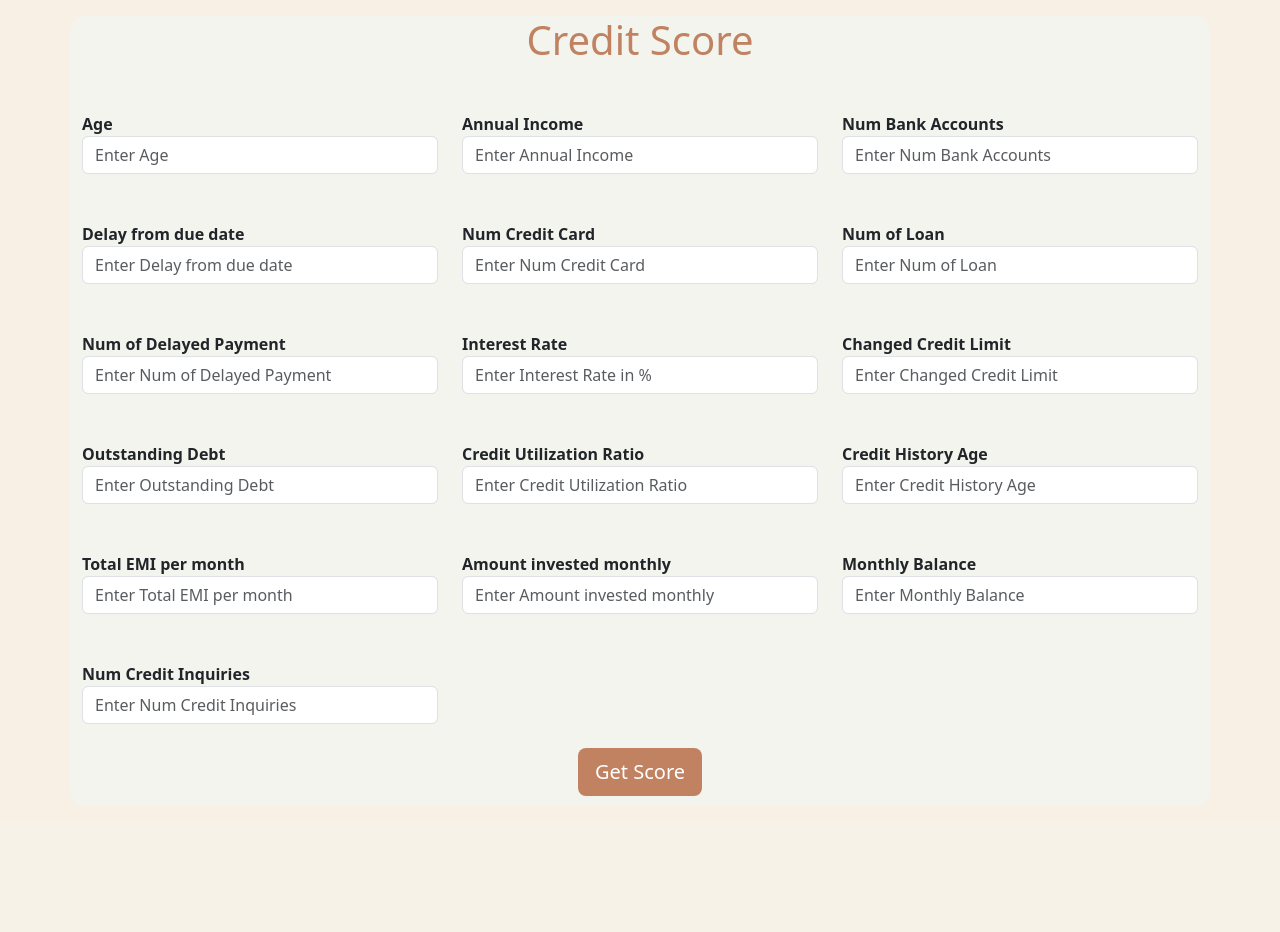
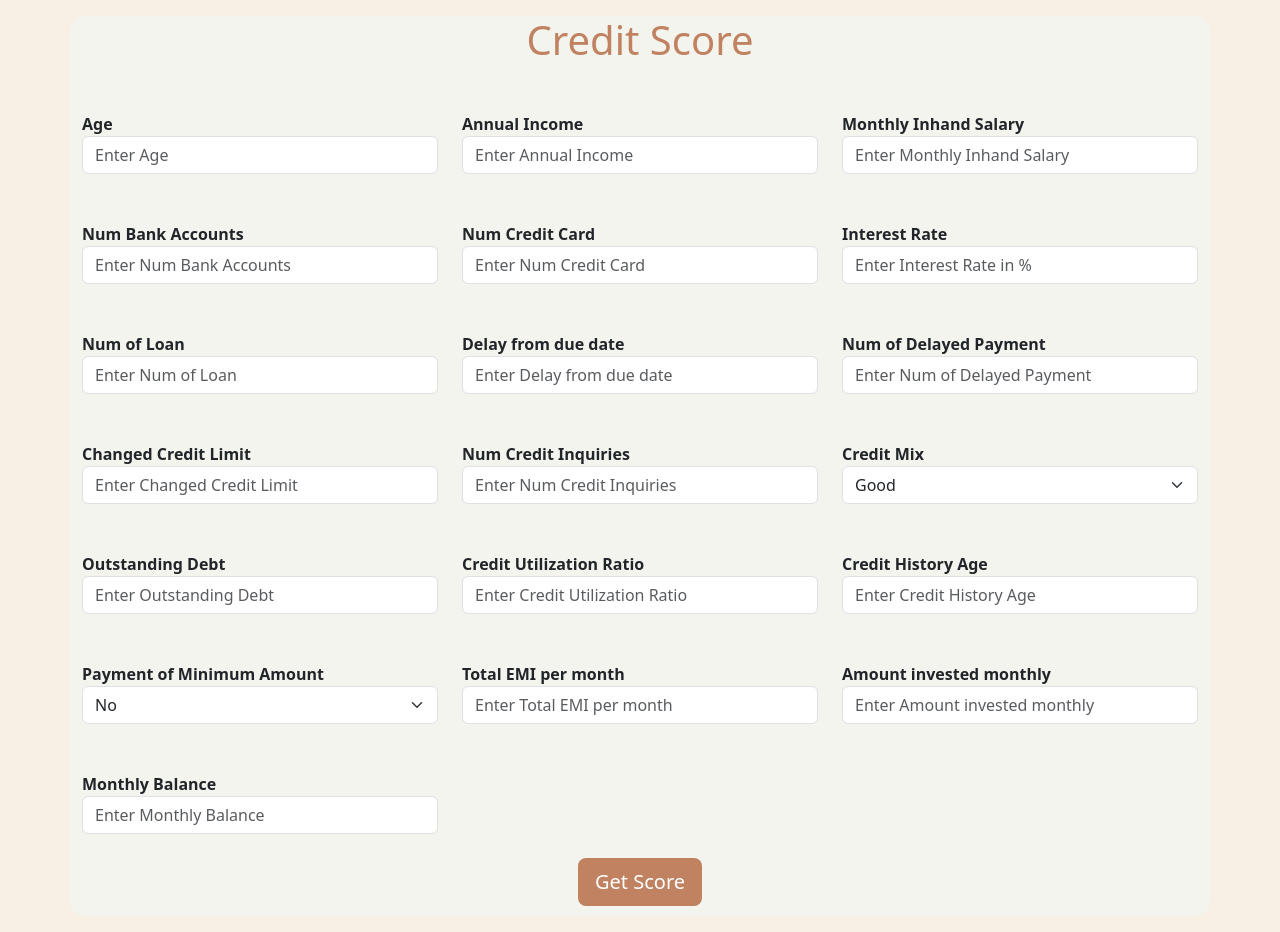
Before and after one commit to KSRAO-2002/Credict-Score-Prediction-and-Chatbot, a Flask app: page /predict in a window 1280 px wide. Shown: the part 56-988 px from the top of the page. Before the commit the page ends 852 px from the top, so only its background shows below. Run offline with Flask 3, Linux system fonts and the light colour scheme; parts of the project's set-up code (start-up, migrations or seed data) failed here and were passed over.

Commit message:
Credit Score is being displayed(low ball)

```diff
--- a/app.py
+++ b/app.py
@@ -1,161 +1,18 @@
-# from flask import Flask, url_for, render_template, request, redirect, session
-# from flask_sqlalchemy import SQLAlchemy
-# from transformers import AutoModelForCausalLM, AutoTokenizer
-# import sqlite3
-# # import bcrypt
-# import torch
-# import secrets
+from flask import Flask, url_for, render_template, request, redirect, session, flash
+from flask_sqlalchemy import SQLAlchemy
+from chatbot import get_Chat_response
+import sqlite3
+# import bcrypt
+import secrets
+import pickle
+import numpy as np
 
-
-# tokenizer = AutoTokenizer.from_pretrained("microsoft/DialoGPT-medium")
-# model = AutoModelForCausalLM.from_pretrained("microsoft/DialoGPT-medium")
-
-
-# app = Flask(__name__)
-# app.config['SQLALCHEMY_DATABASE_URI'] = 'sqlite:///users.db'
-# db = SQLAlchemy(app)
-# app.secret_key = secrets.token_hex(16)
-
-# class User(db.Model):
-#     id = db.Column(db.Integer, primary_key=True)
-#     username = db.Column(db.String(100), unique=True)
-#     password = db.Column(db.String(100))
-
-#     def __init__(self, username, password):
-#         self.username = username
-#         self.password = password
-# class CustomerDetails(db.Model):
-#     id = db.Column(db.Integer, primary_key=True)
-#     Age = db.Column(db.Integer)
-#     Annual_Income = db.Column(db.Integer)
-#     Num_Bank_Accounts = db.Column(db.Integer)
-
-#     def __init__(self, Age, Annual_income, Num_Bank_Accounts):
-#         self.Age = Age
-#         self.Annual_Income = Annual_income
-#         self.Num_Bank_Accounts = Num_Bank_Accounts
-
-# def create_database():
-#     database_file = 'users.db'
-#     with app.app_context():
-#         conn = sqlite3.connect(database_file)
-#         create_tables()
-#         conn.close()
-
-# # Function to create the database tables
-# def create_tables():
-#     with app.app_context():
-#         db.create_all()
-
-# @app.route('/', methods=['GET'])
-# def index():
-#     if session.get('logged_in'):
-#         return render_template('home.html')
-
-#     else:
-#         return render_template('index.html', message="Hello!")
-
-
-# @app.route('/register/', methods=['GET', 'POST'])
-# def register():
-#     if request.method == 'POST':
-#         try:
-#             db.session.add(User(username=request.form['username'], password=request.form['password']))
-#             db.session.commit()
-#             return redirect(url_for('login'))
-#         except Exception as e:
-#             # Print the exception to understand the specific issue
-#             print(f"Error: {str(e)}")
-#             return render_template('index.html', message="User Already Exists")
-#     else:
-#         return render_template('register.html')
-
-
-# @app.route('/login/', methods=['GET', 'POST'])
-# def login():
-#     if request.method == 'GET':
-#         return render_template('login.html')
-#     else:
-#         u = request.form['username']
-#         p = request.form['password']
-#         data = User.query.filter_by(username=u, password=p).first()
-#         if data is not None:
-#             session['logged_in'] = True
-#             return redirect(url_for('index'))
-#         return render_template('index.html', message="Incorrect Details")
-
-# @app.route('/logout', methods=['GET', 'POST'])
-# def logout():
-#     session['logged_in'] = False
-#     return redirect(url_for('index'))
-
-# @app.route('/predictscore', methods=['GET', 'POST'])
-# def predictscore():
-#     if request.method == 'POST':
-#         # Extract data from the form
-#         Age = request.form['Age']
-#         Annual_Income = request.form['Annual_Income']
-#         Num_Bank_Accounts = request.form['Num_Bank_Accounts']
-#         print(Age, Annual_Income, Num_Bank_Accounts)
-#         # Add more fields as needed
-
-#         # Create a new CustomerDetails record and add it to the database
-#         customer = CustomerDetails(Age=Age, Annual_Income=Annual_Income, Num_Bank_Accounts=Num_Bank_Accounts)
-#         db.session.add(customer)
-#         db.session.commit()
-
-# @app.route('/predict', methods=['GET', 'POST'])
-# def predict():
-#     # session['logged_in'] = False
-#     return render_template('form.html')
-#     return redirect(url_for('form'))
-
-# @app.route("/get", methods=["GET", "POST"])
-# def chat():
-#     msg = request.form["msg"]
-#     input = msg
-#     return get_Chat_response(input)
-
-# def get_Chat_response(text):
-#     # Let's chat for 5 lines
-#     for step in range(5):
-#         # encode the new user input, add the eos_token and return a tensor in Pytorch
-#         new_user_input_ids = tokenizer.encode(str(text) + tokenizer.eos_token, return_tensors='pt')
-
-#         # append the new user input tokens to the chat history
-#         bot_input_ids = torch.cat([chat_history_ids, new_user_input_ids], dim=-1) if step > 0 else new_user_input_ids
-
-#         # generated a response while limiting the total chat history to 1000 tokens,
-#         chat_history_ids = model.generate(bot_input_ids, max_length=1000, pad_token_id=tokenizer.eos_token_id)
-
-#         # pretty print last ouput tokens from bot
-#         return tokenizer.decode(chat_history_ids[:, bot_input_ids.shape[-1]:][0], skip_special_tokens=True)
-
-# @app.route('/cibilchatbot', methods=['GET'])
-# def cibilchatbot():
-#     return render_template('chat.html')
-
-# if(__name__ == '__main__'):
-#     # Correct indentation
-#     create_database()
-#     app.run()
-
-
-from flask import Flask, url_for, render_template, request, redirect, session, jsonify
-from transformers import AutoModelForCausalLM, AutoTokenizer
-from flask_sqlalchemy import SQLAlchemy
-import sqlite3
-import bcrypt
-import torch
-import secrets
-
-tokenizer = AutoTokenizer.from_pretrained("microsoft/DialoGPT-medium")
-model = AutoModelForCausalLM.from_pretrained("microsoft/DialoGPT-medium")
 
 app = Flask(__name__)
 app.config['SQLALCHEMY_DATABASE_URI'] = 'sqlite:///users.db'
 app.secret_key = secrets.token_hex(16)
 db = SQLAlchemy(app)
+model = pickle.load(open('model.pkl','rb'))
 app.config['SEND_FILE_MAX_AGE_DEFAULT'] = 0
 
 class User(db.Model):
@@ -188,6 +45,11 @@ class FormDetails(db.Model):
     Monthly_Balance = db.Column(db.Float)
     Num_Credit_Inquiries = db.Column(db.Integer)
 
+class UserFormId(db.Model):
+    id = db.Column(db.Integer, primary_key=True)
+    user_id = db.Column(db.Integer)
+    form_id = db.Column(db.Integer)
+
 def create_database():
     database_file = 'users.db'
     with app.app_context():
@@ -212,22 +74,6 @@ def chat():
     msg = request.form["msg"]
     input = msg
     return get_Chat_response(input)
-
-def get_Chat_response(text):
-
-    # Let's chat for 5 lines
-    for step in range(5):
-        # encode the new user input, add the eos_token and return a tensor in Pytorch
-        new_user_input_ids = tokenizer.encode(str(text) + tokenizer.eos_token, return_tensors='pt')
-
-        # append the new user input tokens to the chat history
-        bot_input_ids = torch.cat([chat_history_ids, new_user_input_ids], dim=-1) if step > 0 else new_user_input_ids
-
-        # generated a response while limiting the total chat history to 1000 tokens,
-        chat_history_ids = model.generate(bot_input_ids, max_length=1000, pad_token_id=tokenizer.eos_token_id)
-
-        # pretty print last ouput tokens from bot
-        return tokenizer.decode(chat_history_ids[:, bot_input_ids.shape[-1]:][0], skip_special_tokens=True)
 
 @app.route('/register/', methods=['GET', 'POST'])
 def register():
@@ -261,12 +107,9 @@ def logout():
 
 @app.route('/predict', methods=['GET', 'POST'])
 def predictscore():
-    from app import db
     if request.method == 'POST':
-        print("hello")
         try:
             age = (request.form['Age'])
-            print(age)
             annual_income = (request.form.get('Annual_Income'))
             num_bank_accounts = (request.form.get('Num_Bank_Accounts'))
             delay_from_due_date = (request.form.get('Delay_from_due_date'))
@@ -282,24 +125,61 @@ def predictscore():
             amount_invested_monthly = (request.form.get('Amount_invested_monthly'))
             monthly_balance = (request.form.get('Monthly_Balance'))
             num_credit_inquiries = (request.form.get('Num_Credit_Inquiries'))
+            monthly_inhand_salary = (request.form.get('Monthly_Inhand_Salary'))
+            credit_mix = request.form['Credit_Mix']
+            payment_of_min_amount = request.form['Payment_of_Min_Amount']
 
+            Credit_Mix_Good = 0
+            Credit_Mix_Bad = 0
+            Credit_Mix_Standard = 0
+
+            if credit_mix == 'good':
+                Credit_Mix_Good = 1
+            elif credit_mix == 'bad':
+                Credit_Mix_Bad = 1
+            elif credit_mix == 'standard':
+                Credit_Mix_Standard = 1
+
+            Payment_of_Min_Amount_No = 0
+            Payment_of_Min_Amount_Yes = 0
+            Payment_of_Min_Amount_NM = 0
+
+            if payment_of_min_amount == 'No':
+                Payment_of_Min_Amount_No = 1
+            elif payment_of_min_amount == 'Yes':
+                Payment_of_Min_Amount_Yes = 1
+
+            model_input_array = np.array([
+            age, annual_income,monthly_inhand_salary, num_bank_accounts,num_credit_card, interest_rate,  num_of_loan,delay_from_due_date,
+             num_of_delayed_payment, changed_credit_limit,num_credit_inquiries, outstanding_debt, credit_utilization_ratio,
+            credit_history_age, total_emi_per_month, amount_invested_monthly,
+            monthly_balance,Credit_Mix_Bad,Credit_Mix_Good,Credit_Mix_Standard,Payment_of_Min_Amount_NM,
+            Payment_of_Min_Amount_No,Payment_of_Min_Amount_Yes])
+
+            model_input_array = model_input_array.reshape(1, -1)
+            prediction = model.predict(model_input_array)
+            print(prediction)
 
             new_data = FormDetails(
-            Age=age, Annual_Income=annual_income, Num_Bank_Accounts=num_bank_accounts,
-            Delay_from_due_date=delay_from_due_date, Num_Credit_Card=num_credit_card,
-            Num_of_Loan=num_of_loan, Num_of_Delayed_Payment=num_of_delayed_payment,
-            Interest_Rate=interest_rate, Changed_Credit_Limit=changed_credit_limit,
-            Outstanding_Debt=outstanding_debt, Credit_Utilization_Ratio=credit_utilization_ratio,
-            Credit_History_Age=credit_history_age, Total_EMI_per_month=total_emi_per_month,
-            Amount_invested_monthly=amount_invested_monthly, Monthly_Balance=monthly_balance,
-            Num_Credit_Inquiries=num_credit_inquiries
+                Age=age, Annual_Income=annual_income, Num_Bank_Accounts=num_bank_accounts,
+                Delay_from_due_date=delay_from_due_date, Num_Credit_Card=num_credit_card,
+                Num_of_Loan=num_of_loan, Num_of_Delayed_Payment=num_of_delayed_payment,
+                Interest_Rate=interest_rate, Changed_Credit_Limit=changed_credit_limit,
+                Outstanding_Debt=outstanding_debt, Credit_Utilization_Ratio=credit_utilization_ratio,
+                Credit_History_Age=credit_history_age, Total_EMI_per_month=total_emi_per_month,
+                Amount_invested_monthly=amount_invested_monthly, Monthly_Balance=monthly_balance,
+                Num_Credit_Inquiries=num_credit_inquiries
             )
+
             db.session.add(new_data)
             db.session.commit()
-            return jsonify({'message': 'Data stored successfully'})
+            formId = new_data.id
+            userId = session.get('user_id')
+            db.session.add(UserFormId(user_id=userId,form_id=formId))
+            db.session.commit()
         except Exception as e:
-            print("Here is the exception: ",e)
-            return render_template('home.html')
+            flash("An error occurred while storing data. Please try again.", e)
+        return render_template('form.html', prediction=int(prediction))
     else:
         return render_template('form.html')
 
--- a/templates/form.html
+++ b/templates/form.html
@@ -29,6 +29,7 @@
     border-radius: 15px;
   }
 </style>
+
 <body style="background:#F8F0E5">
   <nav class="navbar navbar-expand-lg" style="background-color: #EADBC8;">
     <div class="container-fluid">
@@ -55,15 +56,19 @@
             </a>
             <ul class="dropdown-menu">
               <li><a class="dropdown-item" href="#">Profile</a></li>
-              <li><a class="dropdown-item" href="/logout">Logout</a></li>
+              <li><a class="dropdown-item" href="/logout">logout</a></li>
             </ul>
           </li>
         </ul>
       </div>
     </div>
   </nav>
+
+  <!--==========================================================================================-->
   <div class="container my-3 mt-3">
-    <h1 class="mb-8" style="color: #C08261;">Credit Score <span class="text-success"></span></h1>
+    <h1 class="mb-8" style="color: #C08261;">Credit Score </h1>
+
+    <!-- adding form -->
     <form action="/predict" method="POST" class="mt-5">
       <div class="row mt-3">
         <div class="col-md-4">
@@ -72,82 +77,118 @@
         </div>
         <div class="col-md-4">
           <label for="Annual_Income">Annual Income</label>
-          <input type="number" id="Annual_Income" name="Annual_Income" placeholder="Enter Annual Income" class="form-control" required step="0">
+          <input type="number" id="Annual_Income" name="Annual_Income" placeholder="Enter Annual Income" class="form-control" required step="0.01">
         </div>
+        <div class="col-md-4">
+          <label for="Monthly_Inhand_Salary">Monthly Inhand Salary</label>
+          <input type="number" id="Monthly_Inhand_Salary" name="Monthly_Inhand_Salary" placeholder="Enter Monthly Inhand Salary" class="form-control" required step="0.01">
+        </div>
+      </div>
+
+      <div class="row mt-5">
         <div class="col-md-4">
           <label for="Num_Bank_Accounts">Num Bank Accounts</label>
           <input type="number" id="Num_Bank_Accounts" name="Num_Bank_Accounts" placeholder="Enter Num Bank Accounts" class="form-control" required step="0">
-        </div>
-      </div>
-      <div class="row mt-5">
-        <div class="col-md-4">
-          <label for="Delay_from_due_date">Delay from due date</label>
-          <input type="number" id="Delay_from_due_date" name="Delay_from_due_date" placeholder="Enter Delay from due date" class="form-control" required step="0">
         </div>
         <div class="col-md-4">
           <label for="Num_Credit_Card">Num Credit Card</label>
           <input type="number" id="Num_Credit_Card" name="Num_Credit_Card" placeholder="Enter Num Credit Card" class="form-control" required step="0">
         </div>
         <div class="col-md-4">
+          <label for="Interest_Rate">Interest Rate</label>
+          <input type="number" step="0.01" id="Interest_Rate" name="Interest_Rate" placeholder="Enter Interest Rate in %" class="form-control" required step="0.01">
+        </div>
+      </div>
+
+      <div class="row mt-5">
+        <div class="col-md-4">
           <label for="Num_of_Loan">Num of Loan</label>
           <input type="number" id="Num_of_Loan" name="Num_of_Loan" placeholder="Enter Num of Loan" class="form-control" required step="0">
+        </div>
+        <div class="col-md-4">
+          <label for="Delay_from_due_date">Delay from due date</label>
+          <input type="number" id="Delay_from_due_date" name="Delay_from_due_date" placeholder="Enter Delay from due date" class="form-control" required step="0">
+        </div>
+        <div class="col-md-4">
+          <label for="Num_of_Delayed_Payment">Num of Delayed Payment</label>
+          <input type="number" id="Num_of_Delayed_Payment" name="Num_of_Delayed_Payment" placeholder="Enter Num of Delayed Payment" class="form-control" required step="0">
+        </div>
+      </div>
+
+      <div class="row mt-5">
+        <div class="col-md-4">
+          <label for="Changed_Credit_Limit">Changed Credit Limit</label>
+          <input type="number" id="Changed_Credit_Limit" name="Changed_Credit_Limit" placeholder="Enter Changed Credit Limit" class="form-control" required step="0.01">
+        </div>
+        <div class="col-md-4">
+          <label for="Num_Credit_Inquiries">Num Credit Inquiries</label>
+          <input type="number" id="Num_Credit_Inquiries" name="Num_Credit_Inquiries" placeholder="Enter Num Credit Inquiries" class="form-control" required step="0">
+        </div>
+        <div class="col-md-4">
+          <label for="Credit_Mix">Credit Mix</label>
+          <select id="Credit_Mix" name="Credit_Mix" class="form-select" required>
+            <option value="good">Good</option>
+            <option value="bad">Bad</option>
+            <option value="standard">Standard</option>
+          </select>
+        </div>
+      </div>
+
+      <div class="row mt-5">
+        <div class="col-md-4">
+          <label for="Outstanding_Debt">Outstanding Debt</label>
+          <input type="number" id="Outstanding_Debt" name="Outstanding_Debt" placeholder="Enter Outstanding Debt" class="form-control" required step="0.01">
+        </div>
+        <div class="col-md-4">
+          <label for="Credit_Utilization_Ratio">Credit Utilization Ratio</label>
+          <input type="number" id="Credit_Utilization_Ratio" name="Credit_Utilization_Ratio" placeholder="Enter Credit Utilization Ratio" class="form-control" required step="0.01">
+        </div>
+        <div class="col-md-4">
+          <label for="Credit_History_Age"> Credit History Age</label>
+          <input type="number" id="Credit_History_Age" name="Credit_History_Age" placeholder="Enter Credit History Age" class="form-control" required step="0">
+        </div>
+      </div>
+
+      <div class="row mt-5">
+        <div class="col-md-4">
+          <label for="Payment_of_Min_Amount">Payment of Minimum Amount</label>
+          <select id="Payment_of_Min_Amount" name="Payment_of_Min_Amount" class="form-select" required>
+            <option value="No">No</option>
+            <option value="Yes">Yes</option>
+          </select>
+        </div>
+        <div class="col-md-4">
+          <label for="Total_EMI_per_month"> Total EMI per month</label>
+          <input type="number" id="Total_EMI_per_month" name="Total_EMI_per_month" placeholder="Enter Total EMI per month" class="form-control" required step="0.01">
+        </div>
+        <div class="col-md-4">
+          <label for="Amount_invested_monthly">Amount invested monthly</label>
+          <input type="number" id="Amount_invested_monthly" name="Amount_invested_monthly" placeholder="Enter Amount invested monthly" class="form-control" required step="0.01">
         </div>
       </div>
       <div class="row mt-5">
         <div class="col-md-4">
-          <label for="Num_of_Delayed_Payment">Num of Delayed Payment</label>
-          <input type="number" id="Num_of_Delayed_Payment" name="Num_of_Delayed_Payment" placeholder="Enter Num of Delayed Payment" class="form-control" required step="0">
-        </div>
-        <div class="col-md-4">
-          <label for="Interest_Rate">Interest Rate</label>
-          <input type="number" step="0.01" id="Interest_Rate" name="Interest_Rate" placeholder="Enter Interest Rate in %" class="form-control" required step="0">
-        </div>
-        <div class="col-md-4">
-          <label for="Changed_Credit_Limit">Changed Credit Limit</label>
-          <input type="number" id="Changed_Credit_Limit" name="Changed_Credit_Limit" placeholder="Enter Changed Credit Limit" class="form-control" required step="0">
+          <label for="Monthly_Balance">Monthly Balance</label>
+          <input type="number" id="Monthly_Balance" name="Monthly_Balance" placeholder="Enter Monthly Balance" class="form-control" required step="0.01">
         </div>
       </div>
-      <div class="row mt-5">
-        <div class="col-md-4">
-          <label for="Outstanding_Debt">Outstanding Debt</label>
-          <input type="number" id="Outstanding_Debt" name="Outstanding_Debt" placeholder="Enter Outstanding Debt" class="form-control" required step="0">
-        </div>
-        <div class="col-md-4">
-          <label for="Credit_Utilization_Ratio">Credit Utilization Ratio</label>
-          <input type="number" id="Credit_Utilization_Ratio" name="Credit_Utilization_Ratio" placeholder="Enter Credit Utilization Ratio" class="form-control" required step="0">
-        </div>
-        <div class="col-md-4">
-          <label for="Credit_History_Age">Credit History Age</label>
-          <input type="number" id="Credit_History_Age" name="Credit_History_Age" placeholder="Enter Credit History Age" class="form-control" required step="0">
-        </div>
-      </div>
-      <div class="row mt-5">
-        <div class="col-md-4">
-          <label for="Total_EMI_per_month">Total EMI per month</label>
-          <input type="number" id="Total_EMI_per_month" name="Total_EMI_per_month" placeholder="Enter Total EMI per month" class="form-control" required step="0">
-        </div>
-        <div class="col-md-4">
-          <label for="Amount_invested_monthly">Amount invested monthly</label>
-          <input type="number" id="Amount_invested_monthly" name="Amount_invested_monthly" placeholder="Enter Amount invested monthly" class="form-control" required step="0">
-        </div>
-        <div class="col-md-4">
-          <label for="Monthly_Balance">Monthly Balance</label>
-          <input type="number" id="Monthly_Balance" name="Monthly_Balance" placeholder="Enter Monthly Balance" class="form-control" required step="0">
-        </div>
-      </div>
-      <div class="row mt-5">
-        <div class="col-md-4">
-          <label for="Num_Credit_Inquiries">Num Credit Inquiries</label>
-          <input type="number" id="Num_Credit_Inquiries" name="Num_Credit_Inquiries" placeholder="Enter Num Credit Inquiries" class="form-control" required step="0">
-        </div>
-      </div>
+
       <div class="row mt-4">
         <div class="col-md-12 text-center">
-          <button type="submit" class="btn btn-lg" style="background-color: #C08261; color: white;">Get Score</button>
+          <button type="submit" class="btn  btn-lg" style="background-color: #C08261; color: white;">Get Score</button>
         </div>
       </div>
     </form>
+
+    {% if prediction %}
+      <div class="row mt-4">
+        <div class="col-md-12 text-center">
+          <h4>Predicted Score: {{ prediction }}</h4>
+        </div>
+      </div>
+    {% endif %}
   </div>
+
   <script src="https://cdn.jsdelivr.net/npm/bootstrap@5.3.0-alpha3/dist/js/bootstrap.bundle.min.js" integrity="sha384-ENjdO4Dr2bkBIFxQpeoTz1HIcje39Wm4jDKdf19U8gI4ddQ3GYNS7NTKfAdVQSZe" crossorigin="anonymous"></script>
 </body>
 </html>
```
Also changed, not shown: chatbot.py (added, +20 -0 lines), try.py (+23 -19 lines), models.py (added).
